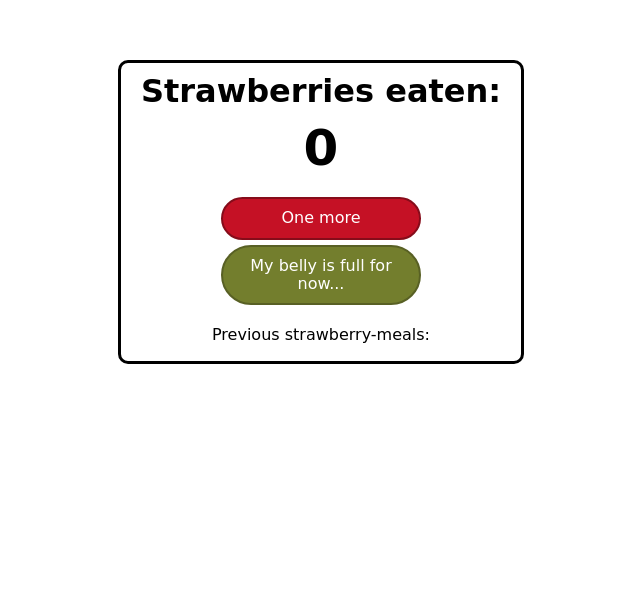
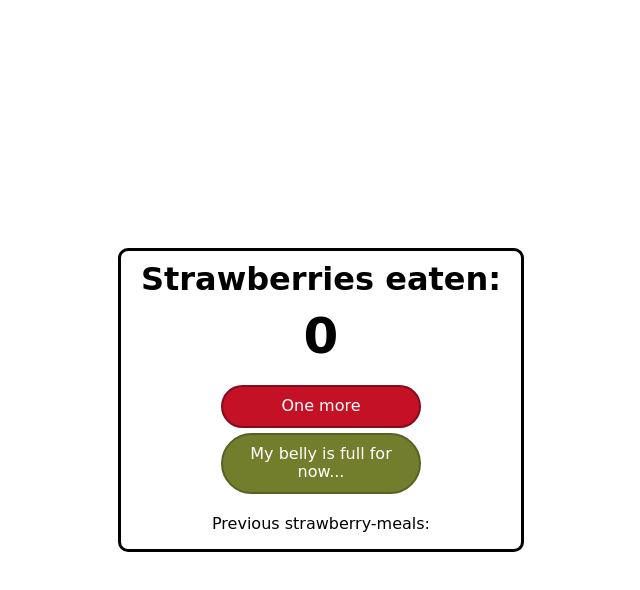
Before and after one commit to JannicheAa/strawberry-counter, a plain HTML site: page index.html in a window 1280 px wide. Shown: the whole page, without its empty margins (319-959 px from the left). Drawn offline with nearby package versions, Linux system fonts and the light colour scheme; a web font is replaced by a local one.

Commit message:
Midtstilt counter

```diff
--- a/index.css
+++ b/index.css
@@ -1,4 +1,5 @@
 body {
+    display: flex;
     background-image: url("strawberry.jpeg");
     background-size: cover;
     font-family: 'Mynerve', cursive;
@@ -9,7 +10,7 @@ body {
 .container {
     background: white;
     max-width: 400px;
-    margin: 60px auto;
+    margin: auto;
     border: 3px solid black;
     border-radius: 10px;
 }
```
